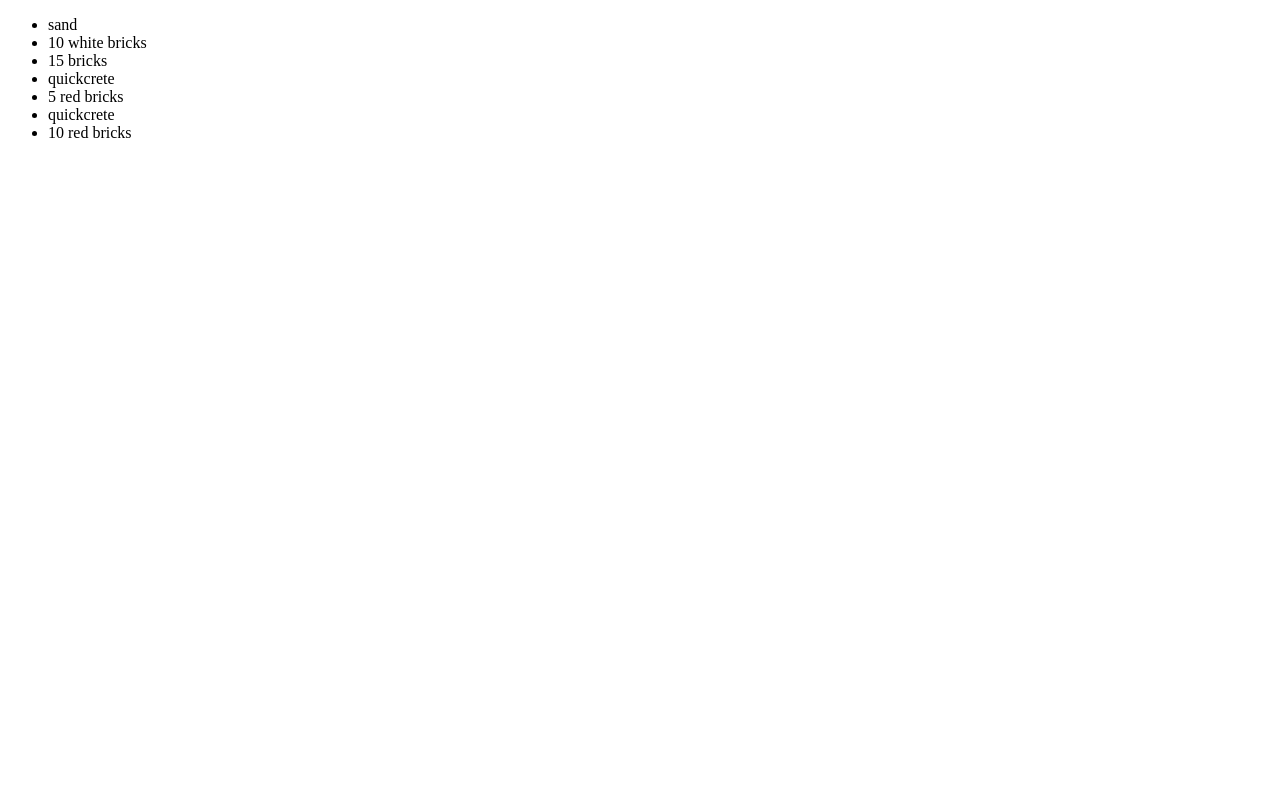
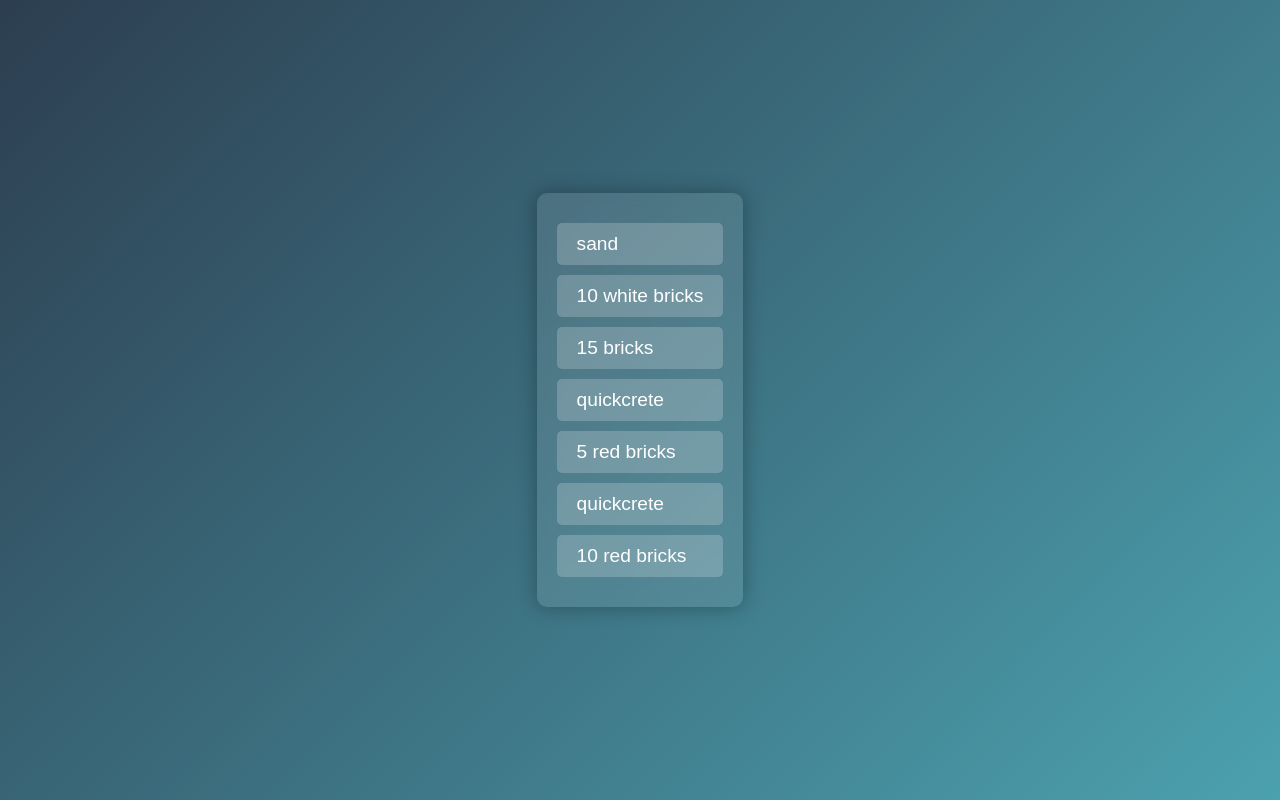
Before and after one commit to Bob-E/seoquest, a plain HTML site: page index2.html in a window 1280 px wide. Drawn offline with Linux system fonts and the light colour scheme.

Commit message:
add css and link in htmls

```diff
--- /dev/null
+++ b/css/styles.css
@@ -0,0 +1,39 @@
+body {
+    background: linear-gradient(135deg, #2c3e50, #4ca1af);
+    color: white;
+    font-family: 'Arial', sans-serif;
+    display: flex;
+    justify-content: center;
+    align-items: center;
+    height: 100vh;
+    margin: 0;
+}
+
+div {
+    background: rgba(255, 255, 255, 0.1);
+    padding: 20px;
+    border-radius: 10px;
+    box-shadow: 0 0 20px rgba(0, 0, 0, 0.3);
+    backdrop-filter: blur(10px);
+}
+
+ul {
+    list-style: none;
+    padding: 0;
+    margin: 0;
+}
+
+li {
+    background: rgba(255, 255, 255, 0.2);
+    padding: 10px 20px;
+    margin: 10px 0;
+    border-radius: 5px;
+    font-size: 1.2em;
+    transition: transform 0.3s ease-in-out, background 0.3s ease-in-out;
+    cursor: pointer;
+}
+
+li:hover {
+    transform: scale(1.1);
+    background: rgba(255, 255, 255, 0.5);
+}
--- a/index2.html
+++ b/index2.html
@@ -1,5 +1,8 @@
 <!DOCTYPE html>
 <html>
+<head>
+    <link rel="stylesheet" type="text/css" href="css/styles.css">
+</head>
 <body>
  <div>
   <ul>
```
Also changed, not shown: index.html (+3 -1 lines).
